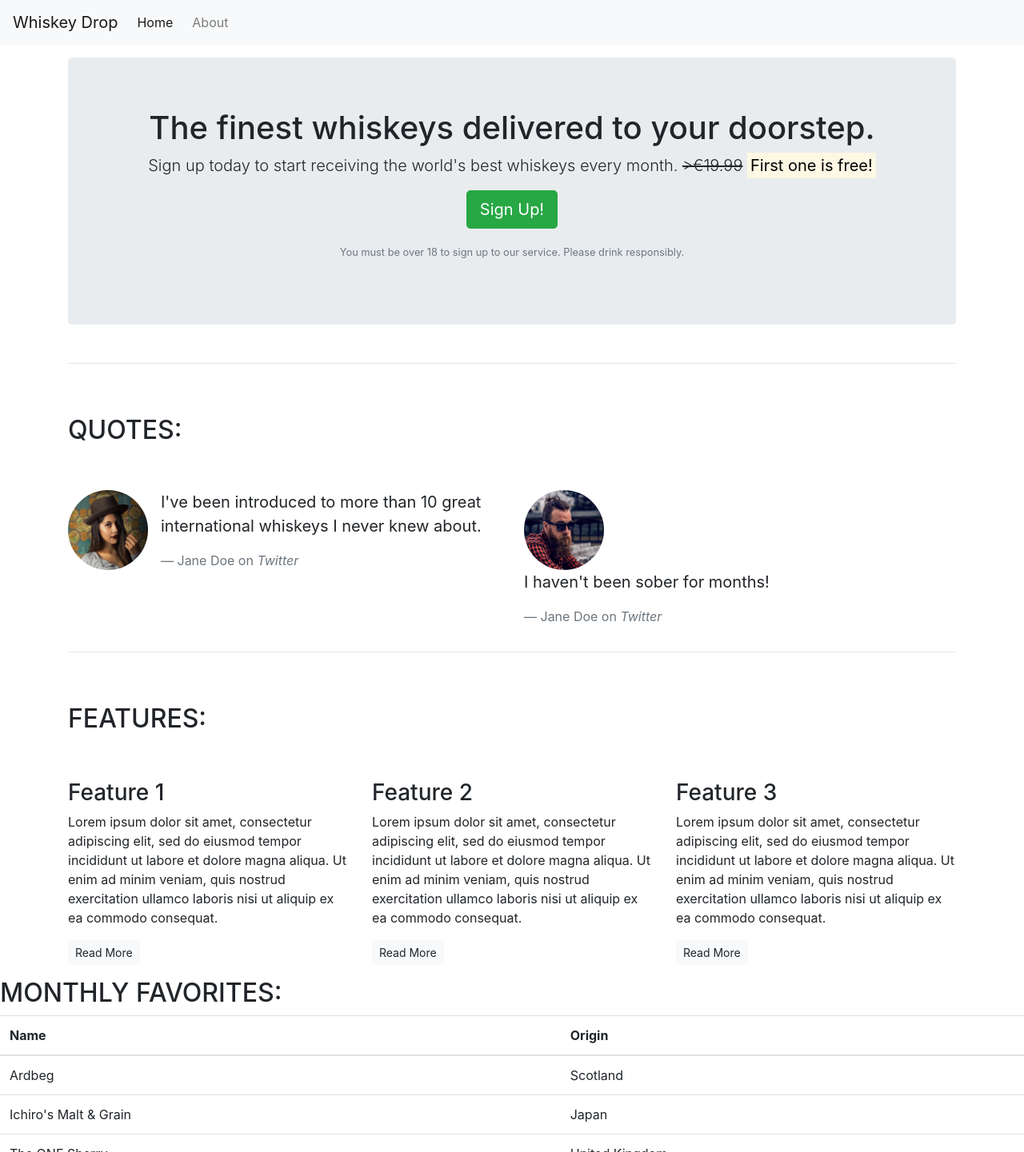
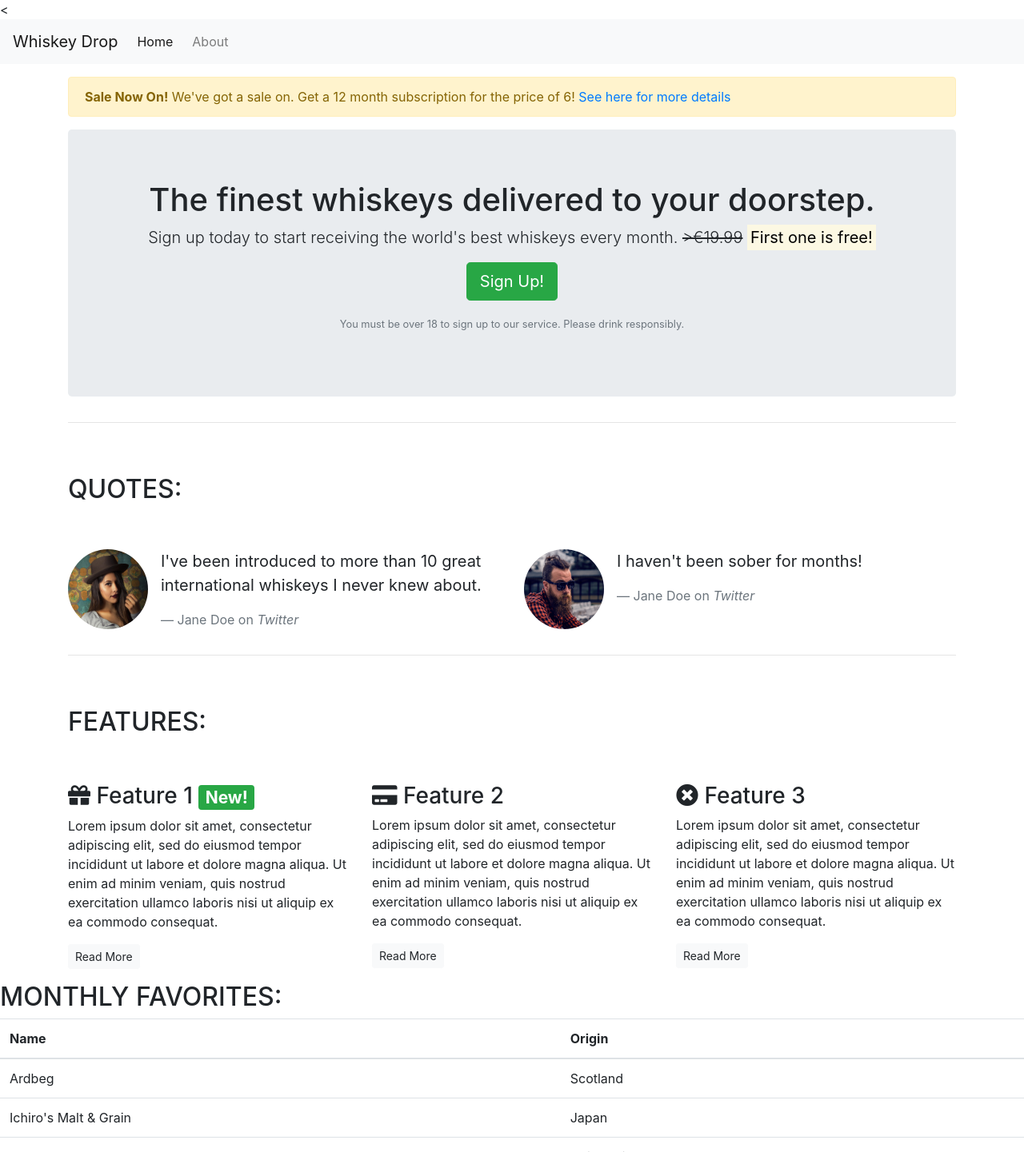
Before and after one commit to krisztinatxt/bootstrap4, a plain HTML site: page index.html in a window 1280 px wide. Shown: the top 1441 px of the page at 80% size. Drawn offline with nearby package versions, Linux system fonts and the light colour scheme.

Commit message:
Highlighting

```diff
--- a/index.html
+++ b/index.html
@@ -6,7 +6,7 @@
     <meta http-equiv="X-UA-Compatible" content="ie=edge">
     <title>Whiskey Drop| Taste a New Whiskey Every Month</title>
     <link rel="stylesheet" href="https://stackpath.bootstrapcdn.com/bootstrap/4.3.1/css/bootstrap.min.css" integrity="sha384-ggOyR0iXCbMQv3Xipma34MD+dH/1fQ784/j6cY/iJTQUOhcWr7x9JvoRxT2MZw1T" crossorigin="anonymous">
-<script src="https://stackpath.bootstrapcdn.com/bootstrap/4.3.1/js/bootstrap.min.js" integrity="sha384-JjSmVgyd0p3pXB1rRibZUAYoIIy6OrQ6VrjIEaFf/nJGzIxFDsf4x0xIM+B07jRM" crossorigin="anonymous"></script>
+    <<link rel="stylesheet" href="https://use.fontawesome.com/releases/v5.6.1/css/all.css" integrity="sha384-gfdkjb5BdAXd+lj+gudLWI+BXq4IuLW5IT+brZEZsLFm++aCMlF1V92rMkPaX4PP" crossorigin="anonymous">
 </head>
 <body>
 <nav class="navbar navbar-light bg-light navbar-expand-sm ">
@@ -21,11 +21,15 @@
     <a href="/login">Sign In/Sign Up </a>
 </div>
 </nav>
-<article class="container mt-3">
-
-        <div class="row">
+ <article class="container mt-3">
+        <div class="row d-none d-sm-block">
             <div class="col-12">
-                <section class="callout jumbotron text-center">
+                <div class="alert alert-warning">
+                    <strong>Sale Now On!</strong> We've got a sale on. Get a 12 month subscription for the price of 6! <a href="">See here for more details</a>
+                </div>
+            </div>
+        </div>
+  <section class="callout jumbotron text-center">
                     <h1>The finest whiskeys delivered to your doorstep.</h1>
                     <p class="lead">Sign up today to start receiving the world's best whiskeys every month.
                     <s class="d-none d-sm-inline">>€19.99</s>
@@ -49,7 +53,10 @@
             <div class="row">
                 <div class="col-12 col-md-6">
                 <div class="media">
+                    <div class="d-none d-sm-block">
+
                     <img src="images/girl-image.png" class="rounded-circle mr-3"height=100 width=100p>
+                    </div>
                     <div class="media-body">
                     <blockquote class="blockquote">
                         <p>I've been introduced to more than 10 great international whiskeys I never knew about.</p>
@@ -59,13 +66,18 @@
                     </div>
                 </div>
                 <div class="col-12 col-md-6">
+                    <div class="media">
+                    <div class="d-none d-sm-block">
                  <img src="images/guy-image.png" class="rounded-circle mr-3"height=100 width=100p>
+                    </div>
                     <div class="media-body">
                     <blockquote class="blockquote">
                         <p>I haven't been sober for months!</p>
                         <footer class="blockquote-footer">Jane Doe on <cite title="Twitter">Twitter</cite></footer>
                     </blockquote>
                 </div>
+            </div>
+            </div>
             </div>
         </section>
         <hr>
@@ -77,24 +89,24 @@
                     <h2 class="text-uppercase">Features:</h2>
                 </div>
             </div>
-            <div class="row">
+           <div class="row">
                 <div class="col-12 col-md-6 col-lg-4">
                     <div class="feature">
-                        <h3>Feature 1</h3>
+                        <h3> <i class="fas fa-gift d-none d-sm-inline"></i> Feature 1 <span class="badge badge-success">New!</span></h3>
                         <p>Lorem ipsum dolor sit amet, consectetur adipiscing elit, sed do eiusmod tempor incididunt ut labore et dolore magna aliqua. Ut enim ad minim veniam, quis nostrud exercitation ullamco laboris nisi ut aliquip ex ea commodo consequat.</p>
                         <p><a class="btn btn-sm btn-light" href="">Read More</a></p>
                     </div>
                 </div>
                 <div class="col-12 col-md-6 col-lg-4">
                     <div class="feature">
-                        <h3>Feature 2</h3>
+                        <h3> <i class="fas fa-credit-card d-none d-sm-inline"></i> Feature 2</h3>
                         <p>Lorem ipsum dolor sit amet, consectetur adipiscing elit, sed do eiusmod tempor incididunt ut labore et dolore magna aliqua. Ut enim ad minim veniam, quis nostrud exercitation ullamco laboris nisi ut aliquip ex ea commodo consequat.</p>
                         <p><a class="btn btn-sm btn-light" href="">Read More</a></p>
                     </div>
                 </div>
                 <div class="col-12 d-md-none d-lg-block col-lg-4">
                     <div class="feature">
-                        <h3>Feature 3</h3>
+                        <h3><i class="fas fa-times-circle d-none d-sm-inline"></i> Feature 3</h3>
                         <p>Lorem ipsum dolor sit amet, consectetur adipiscing elit, sed do eiusmod tempor incididunt ut labore et dolore magna aliqua. Ut enim ad minim veniam, quis nostrud exercitation ullamco laboris nisi ut aliquip ex ea commodo consequat.</p>
                         <p><a class="btn btn-sm btn-light" href="">Read More</a></p>
                     </div>
```
